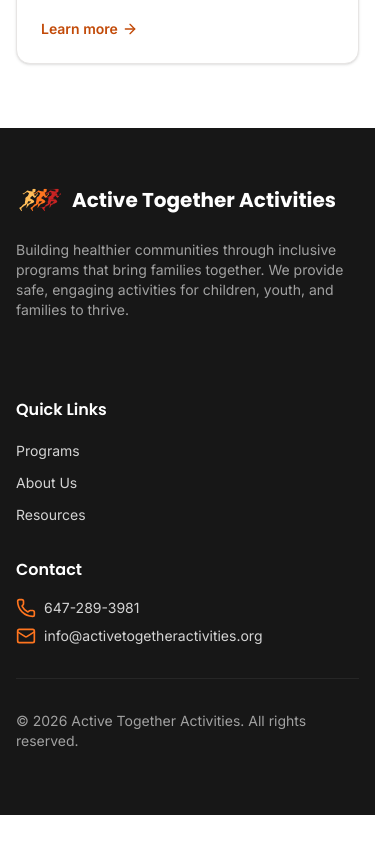
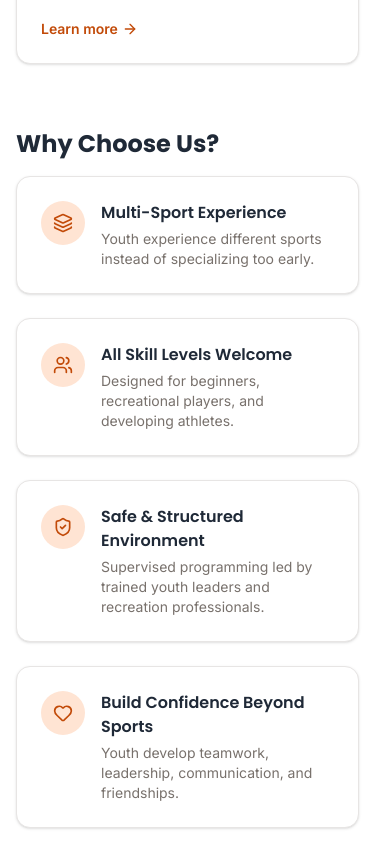
Before and after one commit to Talukder0429/ATA, a React (Vite) app: page /programs in a window 390 px wide. Shown: the part 1480-2324 px from the top of the page. Before the commit the page ends 2295 px from the top, so only its background shows below. Built offline with nearby package versions, Linux system fonts and the light colour scheme; some icons are missing.

Commit message:
updated hero

```diff
--- a/src/components/home/Hero.tsx
+++ b/src/components/home/Hero.tsx
@@ -1,5 +1,5 @@
 import { Link } from "@tanstack/react-router";
-import { CheckIcon, ShieldCheckIcon } from "lucide-react";
+import { ShieldCheckIcon } from "lucide-react";
 import logoUrl from "@/assets/full-logo.svg";
 import { Container } from "@/components/layout/Container";
 import { Button } from "@/components/ui/button";
@@ -10,14 +10,6 @@ import { site } from "@/data/site";
 const heroImage =
 	"https://images.unsplash.com/photo-1606470542032-a9caa0be6e97";
 
-/** Quick trust signals shown beneath the hero CTAs. */
-const highlights = [
-	"Safe & inclusive for all ages",
-	"Qualified, caring staff",
-	"Affordable for every family",
-	"Year-round programs & camps",
-];
-
 export function Hero() {
 	return (
 		<section className="relative overflow-hidden bg-linear-to-b from-primary-50/60 to-background">
@@ -27,7 +19,7 @@ export function Hero() {
 				className="pointer-events-none absolute -top-24 right-0 size-128 rounded-full bg-primary-100/50 blur-3xl"
 			/>
 
-			<Container className="relative py-20 lg:py-32">
+			<Container className="relative py-4 lg:py-8">
 				<div className="grid items-center gap-12 lg:grid-cols-2">
 					{/* Content */}
 					<div className="text-center lg:text-left">
@@ -39,18 +31,12 @@ export function Hero() {
 							/>
 						</div>
 
-						<h1 className="my-6 flex flex-wrap justify-center gap-x-3 font-heading text-3xl font-bold leading-[1.1] text-foreground sm:text-4xl lg:text-5xl">
-							<span>Play.</span>
-							<span>Learn.</span>
+						<h1 className="my-6 font-heading text-3xl font-bold leading-[1.1] text-foreground sm:text-4xl lg:text-5xl">
+							Multi-Sport Programs Designed for Youth Who Want to{" "}
 							<span className="bg-linear-to-r from-primary-600 to-accent-600 bg-clip-text pb-2 text-transparent">
-								Belong.
+								Play, Improve, and Connect
 							</span>
 						</h1>
-
-						<p className="mx-auto mb-8 max-w-4xl text-lg text-muted-foreground sm:text-xl lg:mx-0">
-							Engaging programs that bring children, youth, and families
-							together through fitness, learning, and community connection.
-						</p>
 
 						<div className="flex flex-col justify-center gap-4 sm:flex-row">
 							<Button asChild size="lg">
@@ -107,20 +93,13 @@ export function Hero() {
 							</div>
 						</div>
 
-						{/* Trust highlights */}
-						<ul className="mt-10 grid grid-cols-1 gap-3 border-t border-border pt-8 sm:grid-cols-2">
-							{highlights.map((highlight) => (
-								<li
-									key={highlight}
-									className="flex items-center justify-center gap-2 text-sm font-medium text-muted-foreground lg:justify-start"
-								>
-									<span className="flex size-5 shrink-0 items-center justify-center rounded-full bg-secondary-100">
-										<CheckIcon className="size-3 text-secondary-600" />
-									</span>
-									{highlight}
-								</li>
-							))}
-						</ul>
+						{/* Explanatory blurb */}
+						<p className="mt-10 border-t border-border pt-8 text-sm leading-relaxed text-muted-foreground">
+							Active Together Activities provides structured multi-sport
+							programming for school-aged youth. We create a welcoming
+							environment where youth of all skill levels can build confidence,
+							stay active, and make new friends through sports.
+						</p>
 					</div>
 				</div>
 			</Container>
--- /dev/null
+++ b/src/components/programs/WhyChooseUs.tsx
@@ -0,0 +1,59 @@
+import {
+	HeartIcon,
+	LayersIcon,
+	type LucideIcon,
+	ShieldCheckIcon,
+	UsersIcon,
+} from "lucide-react";
+import { SectionHeading } from "@/components/programs/SectionHeading";
+import { Card } from "@/components/ui/card";
+
+interface Benefit {
+	icon: LucideIcon;
+	title: string;
+	text: string;
+}
+
+const benefits: Benefit[] = [
+	{
+		icon: LayersIcon,
+		title: "Multi-Sport Experience",
+		text: "Youth experience different sports instead of specializing too early.",
+	},
+	{
+		icon: UsersIcon,
+		title: "All Skill Levels Welcome",
+		text: "Designed for beginners, recreational players, and developing athletes.",
+	},
+	{
+		icon: ShieldCheckIcon,
+		title: "Safe & Structured Environment",
+		text: "Supervised programming led by trained youth leaders and recreation professionals.",
+	},
+	{
+		icon: HeartIcon,
+		title: "Build Confidence Beyond Sports",
+		text: "Youth develop teamwork, leadership, communication, and friendships.",
+	},
+];
+
+export const WhyChooseUs = () => (
+	<section className="mt-16">
+		<SectionHeading>Why Choose Us?</SectionHeading>
+		<div className="grid gap-6 sm:grid-cols-2">
+			{benefits.map(({ icon: Icon, title, text }) => (
+				<Card key={title} className="flex flex-row items-start gap-4 p-6">
+					<span className="flex size-11 shrink-0 items-center justify-center rounded-full bg-primary-100">
+						<Icon className="size-5 text-primary" />
+					</span>
+					<div>
+						<h3 className="font-heading font-semibold text-foreground">
+							{title}
+						</h3>
+						<p className="mt-1 text-sm text-muted-foreground">{text}</p>
+					</div>
+				</Card>
+			))}
+		</div>
+	</section>
+);
--- a/src/routes/about/index.tsx
+++ b/src/routes/about/index.tsx
@@ -38,6 +38,22 @@ function RouteComponent() {
 	return (
 		<Page title={page.title} description={page.description}>
 			<div className="space-y-12">
+				<section>
+					<SectionHeading>Our Story</SectionHeading>
+					<div className="space-y-4 leading-relaxed text-muted-foreground">
+						<p>
+							Founded by recreation professionals with over 15 years of
+							experience working with youth in community recreation, Active
+							Together Activities was created to give every young athlete an
+							opportunity to participate, improve, and belong.
+						</p>
+					</div>
+					<blockquote className="mt-6 border-l-4 border-primary bg-primary-50/60 py-4 pr-4 pl-6 font-heading text-lg font-semibold text-foreground italic">
+						Not every youth makes a competitive team - but every youth deserves
+						a place to play.
+					</blockquote>
+				</section>
+
 				<section>
 					<SectionHeading>Mission &amp; Values</SectionHeading>
 					<div className="space-y-4 leading-relaxed text-muted-foreground">
--- a/src/routes/index.tsx
+++ b/src/routes/index.tsx
@@ -10,7 +10,7 @@ export const Route = createFileRoute("/")({
 	head: () =>
 		seo({
 			description:
-				"Active Together Activities provides engaging programs that bring children, youth, and families together through fitness, learning, and community connection.",
+				"Active Together Activities provides structured multi-sport programming for school-aged youth, where all skill levels can build confidence, stay active, and make new friends through sports.",
 		}),
 	component: RouteComponent,
 });
--- a/src/routes/programs/index.tsx
+++ b/src/routes/programs/index.tsx
@@ -1,6 +1,7 @@
 import { createFileRoute } from "@tanstack/react-router";
 import { Page } from "@/components/layout/Page";
 import { ProgramGrid } from "@/components/programs/ProgramGrid";
+import { WhyChooseUs } from "@/components/programs/WhyChooseUs";
 import { pages } from "@/data/pages";
 import { visiblePrograms } from "@/data/programs";
 import { seo } from "@/lib/seo";
@@ -16,6 +17,7 @@ function RouteComponent() {
 	return (
 		<Page title={page.title} description={page.description}>
 			<ProgramGrid programs={visiblePrograms} />
+			<WhyChooseUs />
 		</Page>
 	);
 }
```
Also changed, not shown: 1 other file (tests, documents, lock files or other folders).
